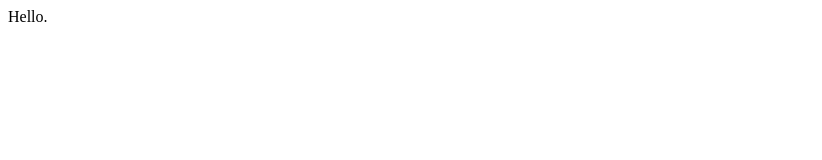
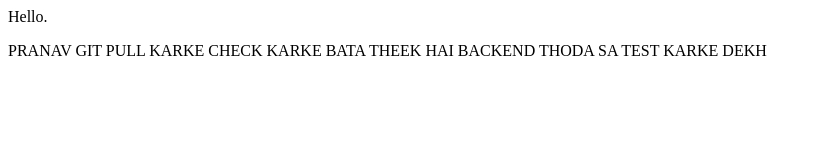
Before and after one commit to pranavsoftware/eLearning-Skill-Development-And-Learning-Website, a plain HTML site: page index.html in a window 1280 px wide. Shown: the whole page, without its empty margins (0-822 px from the left). Drawn offline with Linux system fonts and the light colour scheme.

```diff
--- a/index.html
+++ b/index.html
@@ -1 +1,2 @@
 <p>Hello.</p>
+<P>PRANAV GIT PULL KARKE CHECK KARKE BATA THEEK HAI BACKEND THODA SA TEST KARKE DEKH</P>
```
